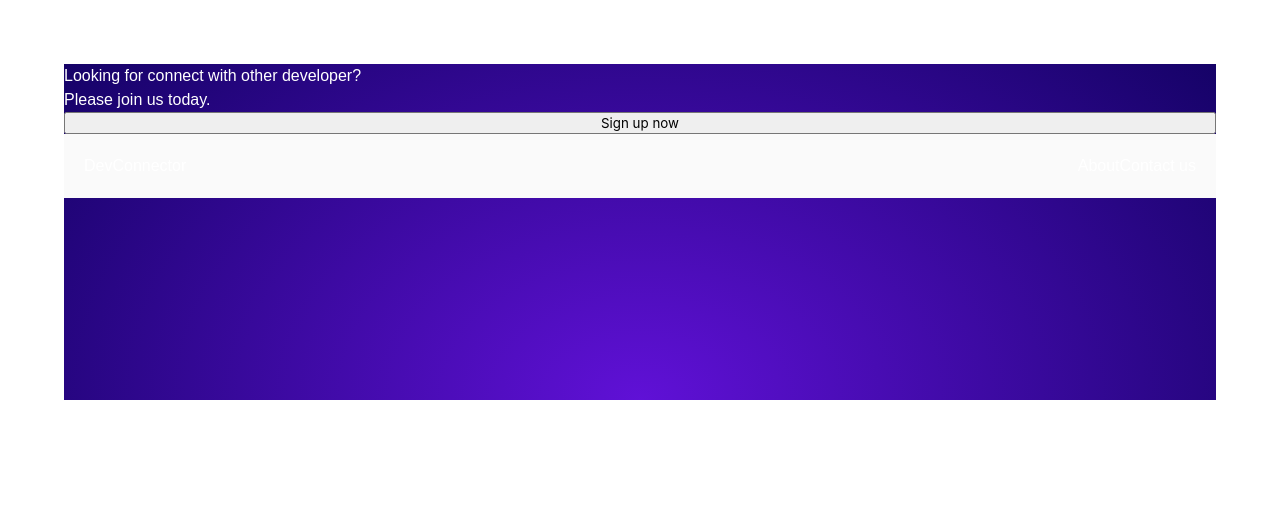
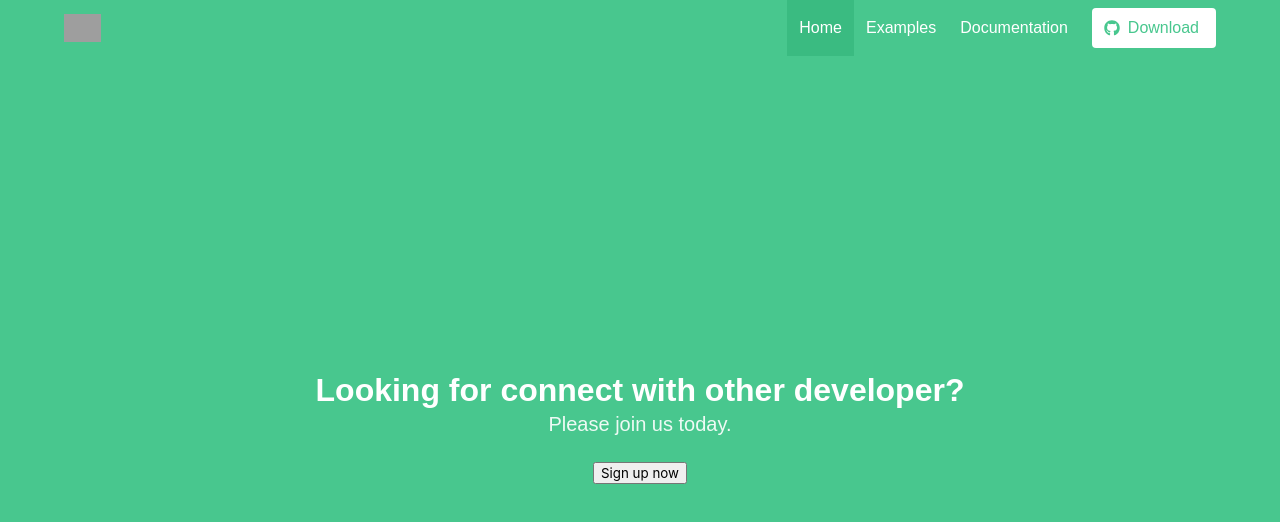
Before and after one commit to yeondam88/mern-stack-fullstack-app, a React (Create React App) app in the folder client/: page / in a window 1280 px wide. Shown: the top 522 px of the page. Built offline with nearby package versions, Linux system fonts and the light colour scheme; grey boxes are pictures that could not be loaded.

Commit message:
working on landing page with bulma css

```diff
--- a/client/src/components/App.js
+++ b/client/src/components/App.js
@@ -6,13 +6,17 @@ import Footer from '../components/Layout/Footer';
 class App extends Component {
     render() {
       return (
-        <div className="container main-bg">
-          <Navbar />
-          <div>
-            <Landing />
-          </div>
-          <Footer />
-        </div>
+        <section className="hero is-success is-fullheight">
+  <div className="hero-head">
+    <Navbar />
+  </div>
+
+  <Landing />
+
+  <Footer />
+
+
+</section>
       );
     }
 }
--- a/client/src/components/Layout/Footer.js
+++ b/client/src/components/Layout/Footer.js
@@ -3,15 +3,12 @@ import React, { Component } from 'react';
 class Footer extends Component {
   render() {
     return (
-      <footer className="footer pd-20">
-      <section className="navbar-section">
-      <p>DevConnector</p>
-    </section>
-    <section className="navbar-section">
-      <a>About</a>
-      <a>Contact us</a>
-    </section>
-      </footer>
+      <div className="hero-foot">
+    <nav className="tabs is-boxed is-fullwidth">
+      <div className="container">
+      </div>
+    </nav>
+  </div>
     );
   }
 }
--- a/client/src/components/Layout/Landing.js
+++ b/client/src/components/Layout/Landing.js
@@ -3,13 +3,17 @@ import React, { Component } from 'react';
 class Landing extends Component {
   render() {
     return (
-      <div className="container">
-        <div className="hero">
-          <h1>Looking for connect with other developer?</h1>
-          <h4>Please join us today.</h4>
-          <button>Sign up now</button>
-        </div>
-      </div>
+      <div class="hero-body">
+    <div class="container has-text-centered">
+      <h1 class="title">
+      Looking for connect with other developer?
+      </h1>
+      <h2 class="subtitle">
+      Please join us today.
+      </h2>
+      <button className="btn btn-primary">Sign up now</button>
+    </div>
+  </div>
     );
   }
 }
--- a/client/src/components/Layout/Navbar.js
+++ b/client/src/components/Layout/Navbar.js
@@ -3,15 +3,41 @@ import React, { Component } from 'react';
 class Navbar extends Component {
   render() {
     return (
-      <header className="navbar pd-20">
-        <section className="navbar-section">
-          <p>DevConnector</p>
-        </section>
-        <section className="navbar-section">
-          <a className="btn btn-link">Log In</a>
-          <a className="btn btn-link">Sign Up</a>
-        </section>
-      </header>
+      <header className="navbar">
+      <div className="container">
+        <div className="navbar-brand">
+          <a className="navbar-item">
+            <img src="https://bulma.io/images/bulma-type-white.png" alt="Logo" />
+          </a>
+          <span className="navbar-burger burger" data-target="navbarMenuHeroC">
+            <span></span>
+            <span></span>
+            <span></span>
+          </span>
+        </div>
+        <div id="navbarMenuHeroC" className="navbar-menu">
+          <div className="navbar-end">
+            <a className="navbar-item is-active">
+              Home
+            </a>
+            <a className="navbar-item">
+              Examples
+            </a>
+            <a className="navbar-item">
+              Documentation
+            </a>
+            <span className="navbar-item">
+              <a className="button is-success is-inverted">
+                <span className="icon">
+                  <i className="fab fa-github"></i>
+                </span>
+                <span>Download</span>
+              </a>
+            </span>
+          </div>
+        </div>
+      </div>
+    </header>
     );
   }
 }
```
